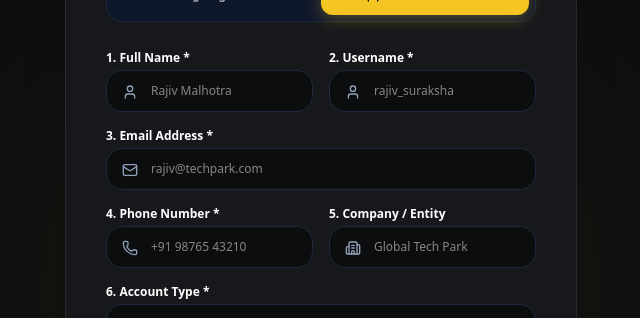
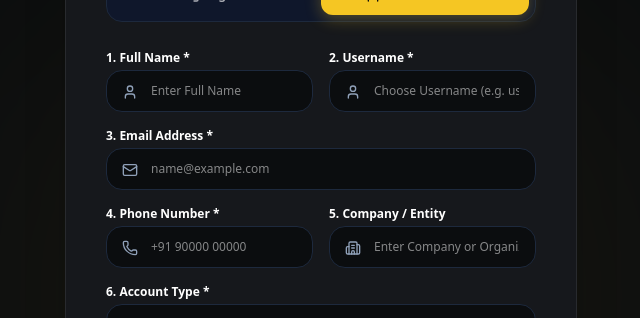
Before and after one commit to chavdaamit1011-svg/suraksha, a Next.js app: page /admin/login in a window 1280 px wide. Both pictures are taken after typing "name@example.com", "Sample123" into the empty fields and a click on the button "Create Account". Shown: the part 222-540 px from the top of the page, without its empty margins (319-959 px from the left). Built offline with nearby package versions, Linux system fonts and the light colour scheme.

Commit message:
feat: implement multi-step authentication portal with login and registration workflows

```diff
--- a/src/app/admin/login/page.tsx
+++ b/src/app/admin/login/page.tsx
@@ -240,7 +240,7 @@ export default function AuthPortalPage() {
                     <input
                       type="text"
                       required
-                      placeholder="Username, Email or Mobile (e.g. amit_suraksha, name@mail.com, 9876543210)"
+                      placeholder="Enter Username, Email or Mobile Number"
                       value={identifier}
                       onChange={(e) => setIdentifier(e.target.value)}
                       className="w-full theme-app-bg border border-slate-300 dark:border-slate-800 focus:border-[#F5C623] rounded-2xl pl-11 pr-4 py-3 text-xs theme-app-heading outline-none transition"
@@ -297,7 +297,7 @@ export default function AuthPortalPage() {
                       <input
                         type="text"
                         required
-                        placeholder="Rajiv Malhotra"
+                        placeholder="Enter Full Name"
                         value={name}
                         onChange={(e) => setName(e.target.value)}
                         className="w-full theme-app-bg border border-slate-300 dark:border-slate-800 focus:border-[#F5C623] rounded-2xl pl-11 pr-4 py-3 text-xs theme-app-heading outline-none transition"
@@ -312,7 +312,7 @@ export default function AuthPortalPage() {
                       <input
                         type="text"
                         required
-                        placeholder="rajiv_suraksha"
+                        placeholder="Choose Username (e.g. user_suraksha)"
                         value={username}
                         onChange={(e) => setUsername(e.target.value)}
                         className="w-full theme-app-bg border border-slate-300 dark:border-slate-800 focus:border-[#F5C623] rounded-2xl pl-11 pr-4 py-3 text-xs theme-app-heading outline-none transition"
@@ -329,7 +329,7 @@ export default function AuthPortalPage() {
                     <input
                       type="email"
                       required
-                      placeholder="rajiv@techpark.com"
+                      placeholder="name@example.com"
                       value={email}
                       onChange={(e) => setEmail(e.target.value)}
                       className="w-full theme-app-bg border border-slate-300 dark:border-slate-800 focus:border-[#F5C623] rounded-2xl pl-11 pr-4 py-3 text-xs theme-app-heading outline-none transition"
@@ -346,7 +346,7 @@ export default function AuthPortalPage() {
                       <input
                         type="tel"
                         required
-                        placeholder="+91 98765 43210"
+                        placeholder="+91 90000 00000"
                         value={phone}
                         onChange={(e) => setPhone(e.target.value)}
                         className="w-full theme-app-bg border border-slate-300 dark:border-slate-800 focus:border-[#F5C623] rounded-2xl pl-11 pr-4 py-3 text-xs theme-app-heading outline-none transition"
@@ -360,7 +360,7 @@ export default function AuthPortalPage() {
                       <Building2 className="w-4 h-4 text-slate-400 absolute left-4 top-3.5" />
                       <input
                         type="text"
-                        placeholder="Global Tech Park"
+                        placeholder="Enter Company or Organization Name"
                         value={company}
                         onChange={(e) => setCompany(e.target.value)}
                         className="w-full theme-app-bg border border-slate-300 dark:border-slate-800 focus:border-[#F5C623] rounded-2xl pl-11 pr-4 py-3 text-xs theme-app-heading outline-none transition"
```
